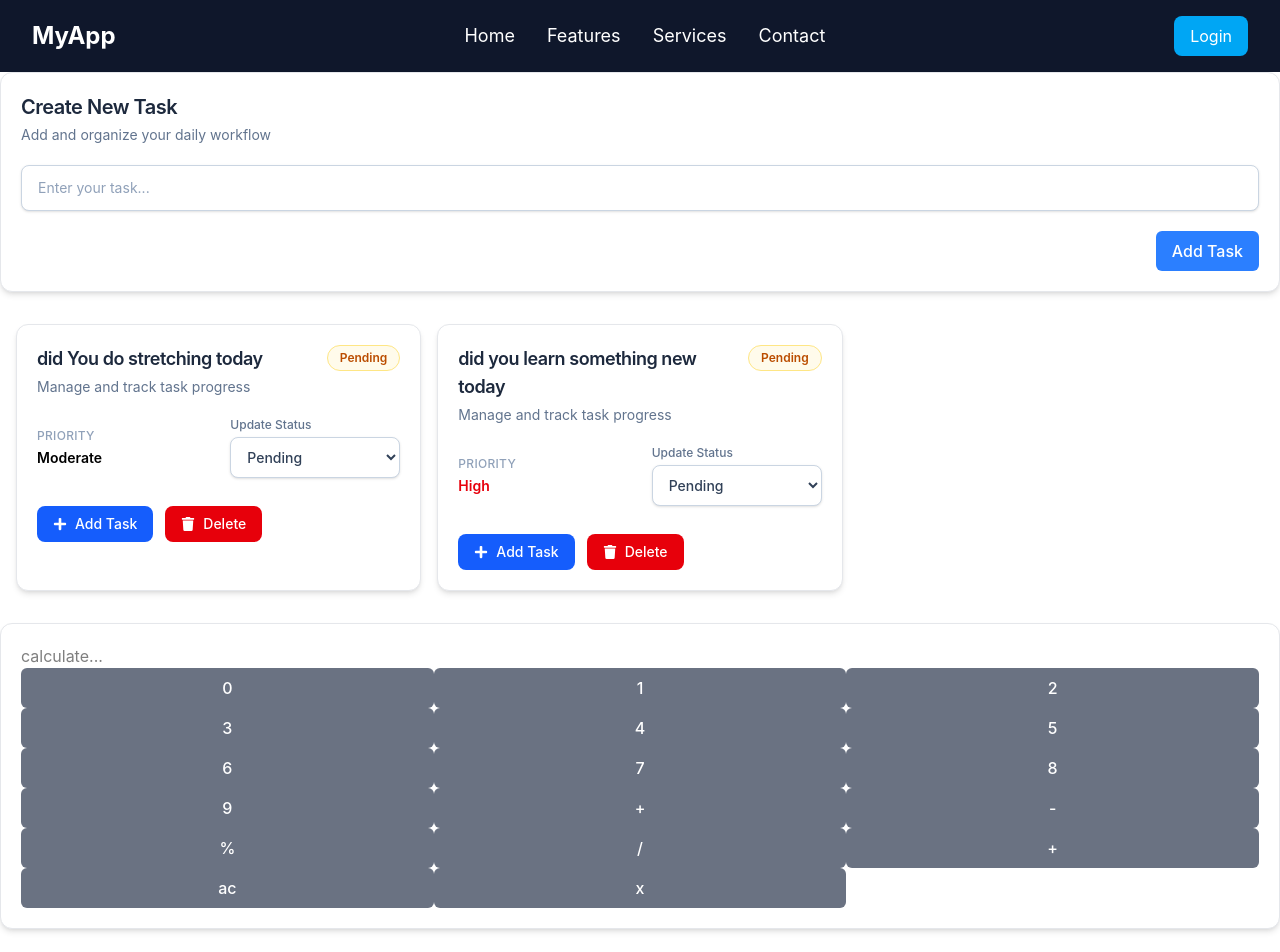
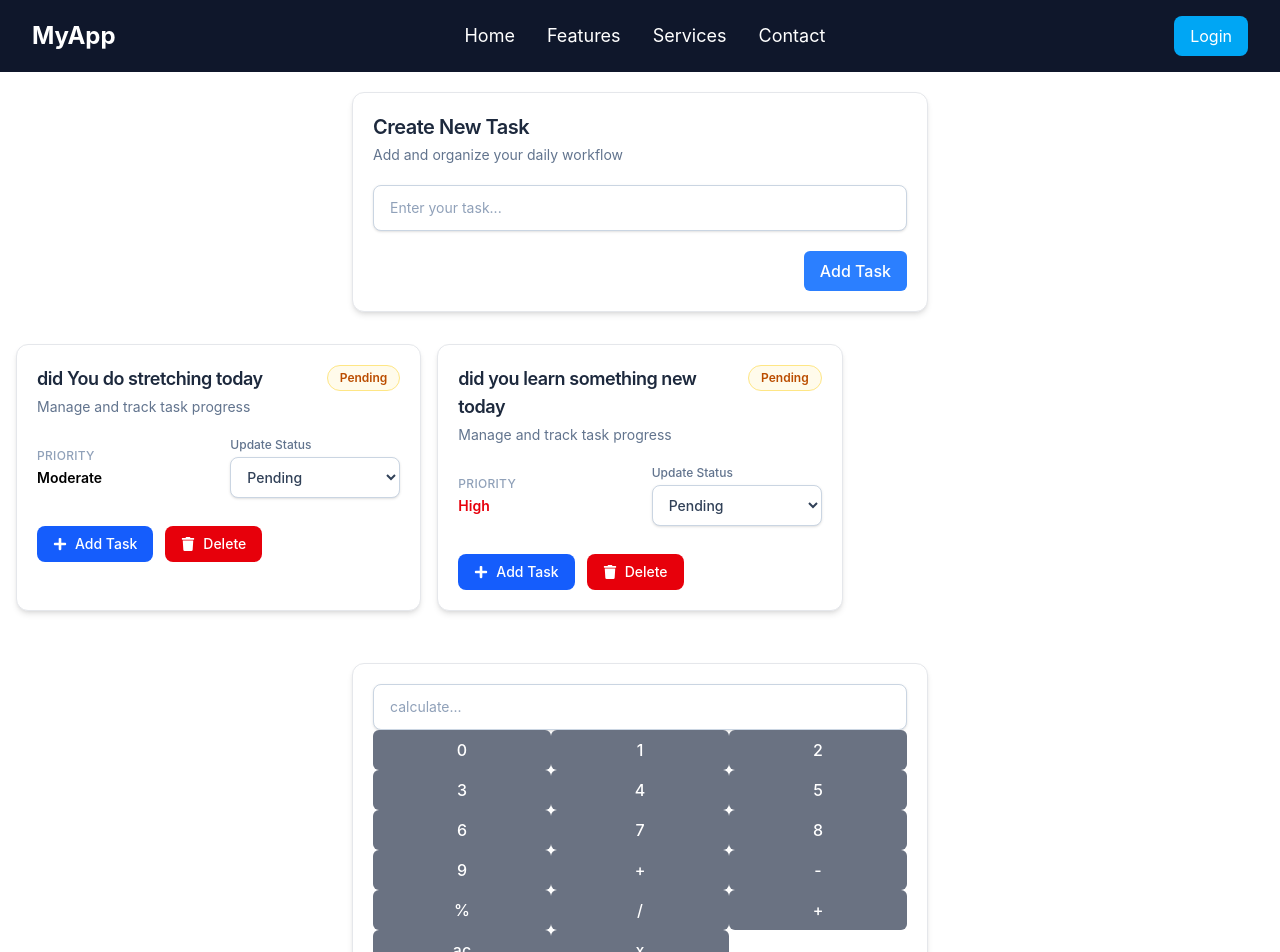
Before and after one commit to Mayank-Garg7/ImageReflection, a React (Vite) app: page / in a window 1280 px wide. Shown: the top 952 px of the page. Built offline with nearby package versions, Linux system fonts and the light colour scheme.

Commit message:
chore: modify the caculator

```diff
--- a/src/features/calculator/Calculator.jsx
+++ b/src/features/calculator/Calculator.jsx
@@ -5,9 +5,14 @@ import Card from '../../shared/Card'
 function Calculator() {
     const arr = ["0", "1", "2", "3", "4", "5", "6", "7", "8", "9", "+", "-", "%", "/", "+", "ac", "x"];
     return (
+        <div className="w-xl justify-self-center-safe mt-5">
             <Card>
                 <form>
-                <input type="text" placeholder='calculate...' />
+                    <input
+                    type="text"
+                    placeholder='calculate...'
+                    className="w-full rounded-lg border border-slate-300 bg-white px-4 py-3 text-sm text-slate-700 shadow-sm outline-none transition duration-200 placeholder:text-slate-400 focus:border-blue-500 focus:ring-4 focus:ring-blue-100"
+                    />
                     <div className='grid grid-cols-3'>
                         {arr.map((data, idx) => (
                             <Button key={idx} variant='secondary'>
@@ -17,6 +22,7 @@ function Calculator() {
                     </div>
                 </form>
             </Card>
+        </div >
     )
 }
 
--- a/src/features/todos/components/TodoForm.jsx
+++ b/src/features/todos/components/TodoForm.jsx
@@ -27,7 +27,7 @@ function TodoForm() {
   };
 
   return (
-    <div >
+    <div className="w-xl justify-self-center-safe mt-5">
       <Card>
         <form onSubmit={handleSubmit} className="flex flex-col gap-5">
 
```
Lines whose indentation alone changed are shown as unchanged.
